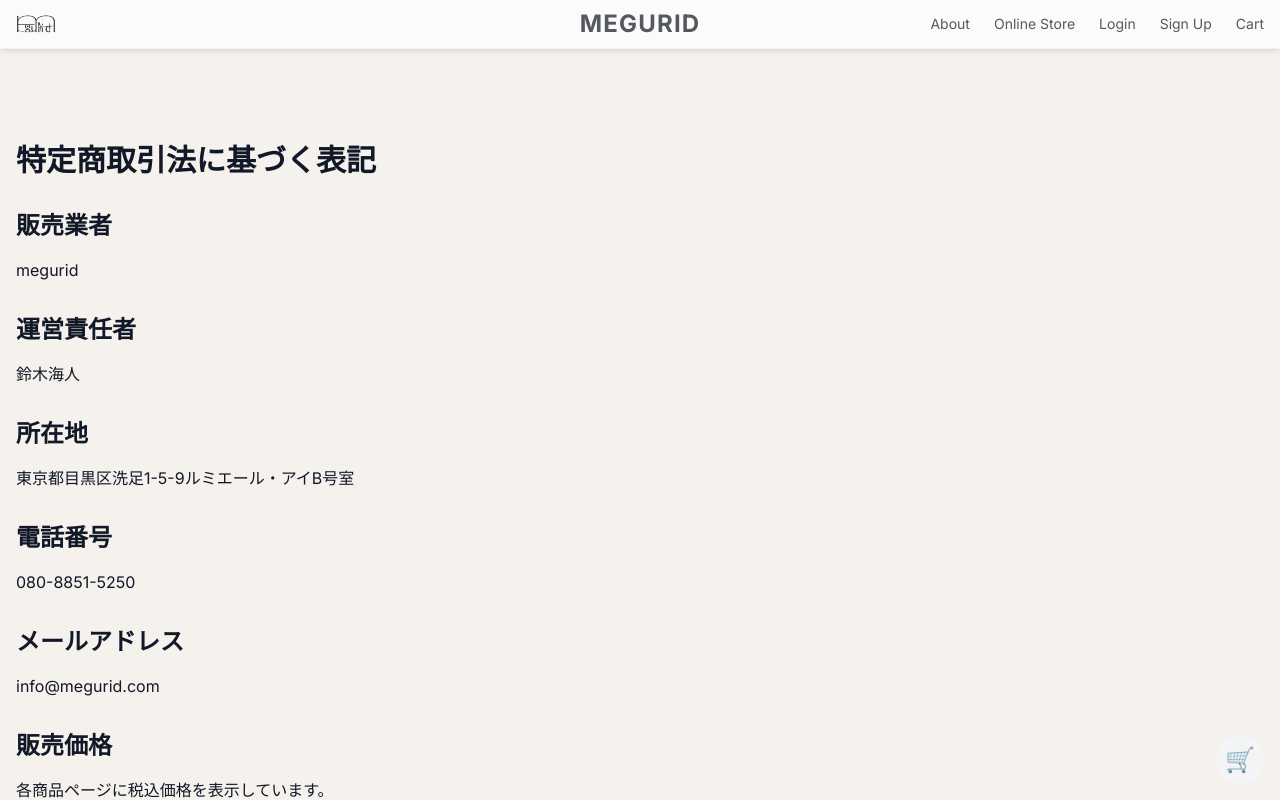
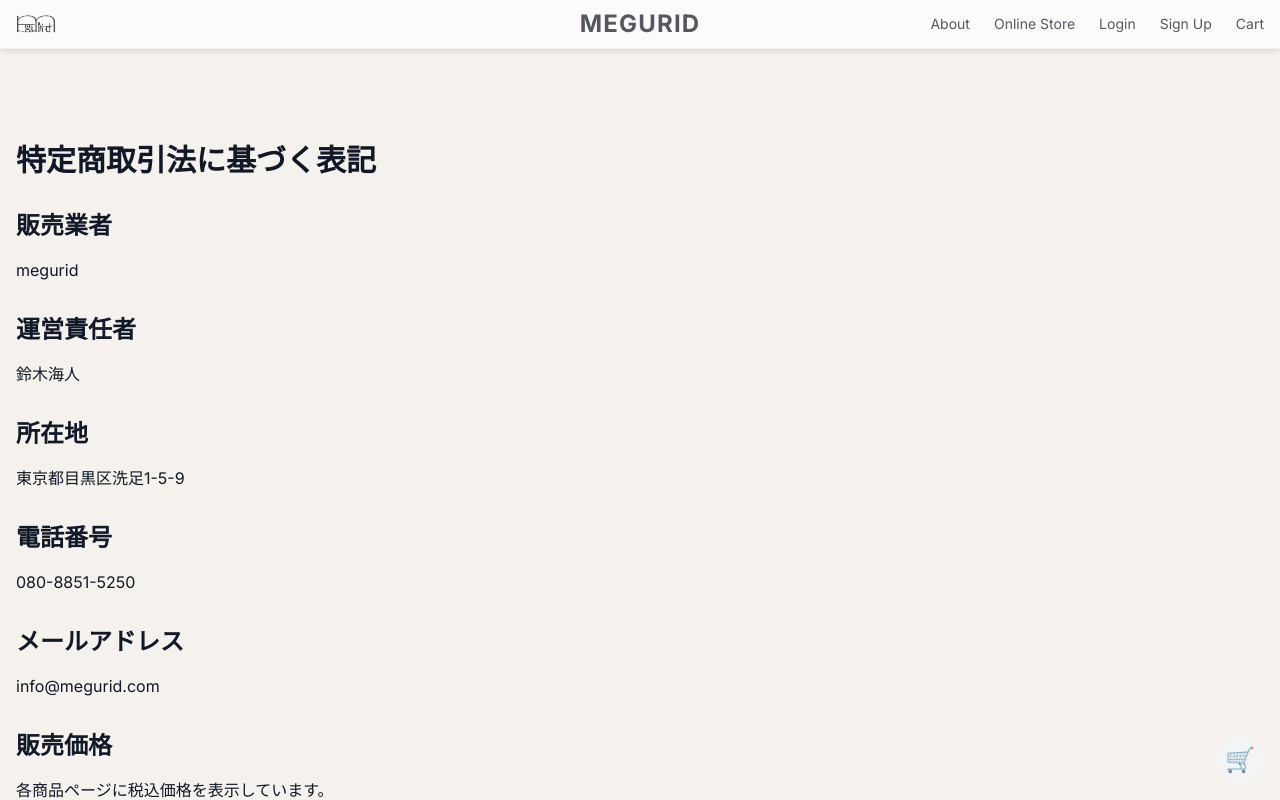
Before and after one commit to kouchi088/apotheke-fragrance-site, a Next.js app: page /legal in a window 1280 px wide. Shown: the top 800 px of the page. Built offline with nearby package versions, Linux system fonts and the light colour scheme; no server answers.

Commit message:
feat: 所在地情報を更新
特定商取引法に基づく表記ページの所在地から建物名と部屋番号を削除し、番地までの表記に修正。

```diff
--- a/src/app/legal/page.tsx
+++ b/src/app/legal/page.tsx
@@ -10,7 +10,7 @@ export default function LegalPage() {
       <p>鈴木海人</p>
 
       <h2 className="text-2xl font-semibold mt-8 mb-4">所在地</h2>
-      <p>東京都目黒区洗足1-5-9ルミエール・アイB号室</p>
+      <p>東京都目黒区洗足1-5-9</p>
 
       <h2 className="text-2xl font-semibold mt-8 mb-4">電話番号</h2>
       <p>080-8851-5250</p>
```
